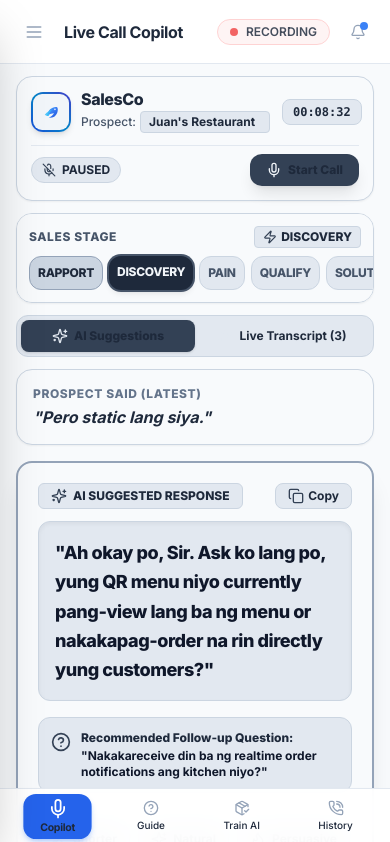
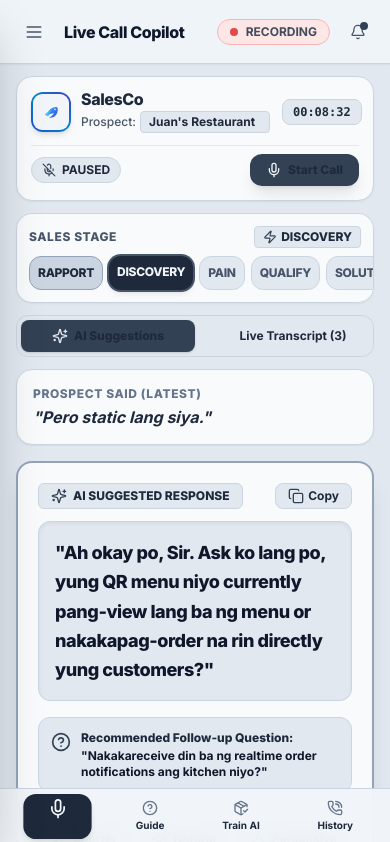
Before and after one commit to edgarxmendoxa74-blip/salesco., a React (Vite) app: page / in a window 390 px wide. Shown: the top 842 px of the page. Built offline with nearby package versions, Linux system fonts and the light colour scheme.

Commit message:
style: set sleek gray background for entire application

```diff
--- a/index.html
+++ b/index.html
@@ -10,7 +10,7 @@
     <link rel="preconnect" href="https://fonts.gstatic.com" crossorigin>
     <link href="https://fonts.googleapis.com/css2?family=Inter:wght@300;400;500;600;700;800&display=swap" rel="stylesheet">
   </head>
-  <body class="bg-white text-slate-800 min-h-screen font-sans antialiased selection:bg-blue-500 selection:text-white">
+  <body class="bg-slate-200 text-slate-900 min-h-screen font-sans antialiased selection:bg-slate-700 selection:text-white">
     <div id="root"></div>
     <script type="module" src="/src/main.tsx"></script>
   </body>
--- a/src/components/layout/AppLayout.tsx
+++ b/src/components/layout/AppLayout.tsx
@@ -1,7 +1,7 @@
 import React, { useState } from 'react';
 import { Sidebar, PageId } from './Sidebar';
 import { Navbar } from './Navbar';
-import { Mic, HelpCircle, PackageCheck, PhoneCall, LayoutDashboard } from 'lucide-react';
+import { Mic, HelpCircle, PackageCheck, PhoneCall } from 'lucide-react';
 
 interface AppLayoutProps {
   activePage: PageId;
@@ -28,7 +28,7 @@ export const AppLayout: React.FC<AppLayoutProps> = ({
   ];
 
   return (
-    <div className="min-h-screen bg-slate-50 text-slate-800 flex flex-col pb-16 lg:pb-0">
+    <div className="min-h-screen bg-slate-200 text-slate-900 flex flex-col pb-16 lg:pb-0">
       <Sidebar
         activePage={activePage}
         onSelectPage={onSelectPage}
@@ -50,7 +50,7 @@ export const AppLayout: React.FC<AppLayoutProps> = ({
       </div>
 
       {/* MOBILE BOTTOM NAVIGATION BAR */}
-      <div className="fixed bottom-0 left-0 right-0 z-40 bg-white/95 backdrop-blur-md border-t border-slate-200 px-2 py-1.5 flex items-center justify-around lg:hidden shadow-lg">
+      <div className="fixed bottom-0 left-0 right-0 z-40 bg-slate-100/95 backdrop-blur-md border-t border-slate-300 px-2 py-1.5 flex items-center justify-around lg:hidden shadow-lg">
         {mobileNavItems.map((item) => {
           const Icon = item.icon;
           const isActive = activePage === item.id;
@@ -62,11 +62,11 @@ export const AppLayout: React.FC<AppLayoutProps> = ({
                 onClick={() => onSelectPage(item.id)}
                 className={`flex flex-col items-center justify-center px-4 py-1 rounded-xl transition-all ${
                   isActive
-                    ? 'bg-blue-600 text-white shadow-md shadow-blue-500/30 font-bold scale-105'
-                    : 'bg-blue-50 text-blue-700 font-semibold border border-blue-200/60'
+                    ? 'bg-slate-800 text-slate-100 shadow-md font-bold scale-105'
+                    : 'bg-slate-300 text-slate-800 font-semibold border border-slate-400'
                 }`}
               >
-                <Icon className="w-5 h-5" />
+                <Icon className="w-5 h-5 text-slate-100" />
                 <span className="text-[10px] tracking-tight">{item.label}</span>
               </button>
             );
@@ -76,11 +76,11 @@ export const AppLayout: React.FC<AppLayoutProps> = ({
             <button
               key={item.id}
               onClick={() => onSelectPage(item.id)}
-              className={`flex flex-col items-center justify-center px-3 py-1 rounded-lg text-[10px] font-medium transition-colors ${
-                isActive ? 'text-blue-600 font-bold' : 'text-slate-500 hover:text-slate-800'
+              className={`flex flex-col items-center justify-center px-3 py-1 rounded-lg text-[10px] font-bold transition-colors ${
+                isActive ? 'text-slate-900 font-extrabold' : 'text-slate-600 hover:text-slate-900'
               }`}
             >
-              <Icon className={`w-4 h-4 mb-0.5 ${isActive ? 'text-blue-600' : 'text-slate-400'}`} />
+              <Icon className={`w-4 h-4 mb-0.5 ${isActive ? 'text-slate-900' : 'text-slate-500'}`} />
               <span>{item.label}</span>
             </button>
           );
--- a/src/components/layout/Navbar.tsx
+++ b/src/components/layout/Navbar.tsx
@@ -35,32 +35,32 @@ export const Navbar: React.FC<NavbarProps> = ({
   };
 
   return (
-    <header className="sticky top-0 z-30 h-16 bg-white/90 backdrop-blur-md border-b border-slate-200 px-4 lg:px-8 flex items-center justify-between">
+    <header className="sticky top-0 z-30 h-16 bg-slate-100/90 backdrop-blur-md border-b border-slate-300 px-4 lg:px-8 flex items-center justify-between shadow-sm">
       <div className="flex items-center gap-3">
         <button
           onClick={onOpenSidebar}
-          className="p-2 rounded-lg text-slate-400 hover:text-slate-700 hover:bg-slate-100 lg:hidden"
+          className="p-2 rounded-lg text-slate-600 hover:text-slate-900 hover:bg-slate-200 lg:hidden"
         >
           <Menu className="w-5 h-5" />
         </button>
-        <h2 className="text-base lg:text-lg font-bold text-slate-800 tracking-tight">
+        <h2 className="text-base lg:text-lg font-black text-slate-900 tracking-tight">
           {getPageTitle(activePage)}
         </h2>
       </div>
 
       <div className="flex items-center gap-3">
         {isRecording ? (
-          <div className="flex items-center gap-2 px-3 py-1 rounded-full bg-red-50 border border-red-200 text-red-600 text-xs font-semibold animate-pulse">
-            <span className="w-2 h-2 rounded-full bg-red-500" />
+          <div className="flex items-center gap-2 px-3 py-1 rounded-full bg-red-100 border border-red-300 text-red-700 text-xs font-bold animate-pulse">
+            <span className="w-2 h-2 rounded-full bg-red-600" />
             <span>RECORDING</span>
           </div>
         ) : isListening ? (
-          <div className="flex items-center gap-2 px-3 py-1 rounded-full bg-emerald-50 border border-emerald-200 text-emerald-600 text-xs font-semibold animate-pulse">
-            <span className="w-2 h-2 rounded-full bg-emerald-500" />
+          <div className="flex items-center gap-2 px-3 py-1 rounded-full bg-emerald-100 border border-emerald-300 text-emerald-800 text-xs font-bold animate-pulse">
+            <span className="w-2 h-2 rounded-full bg-emerald-600" />
             <span>LISTENING</span>
           </div>
         ) : (
-          <div className="hidden sm:flex items-center gap-2 px-3 py-1 rounded-full bg-slate-50 text-slate-400 text-xs font-medium border border-slate-200">
+          <div className="hidden sm:flex items-center gap-2 px-3 py-1 rounded-full bg-slate-200 text-slate-700 text-xs font-bold border border-slate-300">
             <Radio className="w-3.5 h-3.5" />
             <span>STANDBY</span>
           </div>
@@ -69,16 +69,16 @@ export const Navbar: React.FC<NavbarProps> = ({
         {activePage !== 'live-copilot' && (
           <button
             onClick={() => onSelectPage('live-copilot')}
-            className="flex items-center gap-2 px-3.5 py-1.5 rounded-lg bg-gradient-to-r from-blue-600 to-indigo-600 text-white font-semibold text-xs shadow-md shadow-blue-500/20 hover:from-blue-500 hover:to-indigo-500 transition-all"
+            className="flex items-center gap-2 px-3.5 py-1.5 rounded-lg bg-slate-800 text-slate-100 font-bold text-xs shadow hover:bg-slate-900 transition-all"
           >
-            <Mic className="w-4 h-4" />
+            <Mic className="w-4 h-4 text-slate-100" />
             <span className="hidden sm:inline">Start Copilot</span>
           </button>
         )}
 
-        <button className="p-2 rounded-lg text-slate-400 hover:text-slate-700 hover:bg-slate-100 relative">
+        <button className="p-2 rounded-lg text-slate-600 hover:text-slate-900 hover:bg-slate-200 relative">
           <Bell className="w-4 h-4" />
-          <span className="absolute top-1.5 right-1.5 w-2 h-2 rounded-full bg-blue-500" />
+          <span className="absolute top-1.5 right-1.5 w-2 h-2 rounded-full bg-slate-700" />
         </button>
       </div>
     </header>
--- a/src/index.css
+++ b/src/index.css
@@ -4,12 +4,11 @@
 
 @layer base {
   body {
-    @apply bg-slate-50 text-slate-900 antialiased overflow-x-hidden font-sans;
+    @apply bg-slate-200 text-slate-900 antialiased overflow-x-hidden font-sans;
   }
 
-  /* Fix high contrast readability on white backgrounds */
   h1, h2, h3, h4, h5, h6 {
-    @apply text-slate-900 font-bold tracking-tight;
+    @apply text-slate-900 font-extrabold tracking-tight;
   }
 
   p, span, label, input, button, select, textarea {
@@ -24,27 +23,27 @@
 }
 
 ::-webkit-scrollbar-track {
-  background: rgba(241, 245, 249, 0.9);
+  background: rgba(226, 232, 240, 0.9);
   border-radius: 9999px;
 }
 
 ::-webkit-scrollbar-thumb {
-  background: rgba(148, 163, 184, 0.7);
+  background: rgba(100, 116, 139, 0.6);
   border-radius: 9999px;
 }
 
 ::-webkit-scrollbar-thumb:hover {
-  background: rgba(100, 116, 139, 0.9);
+  background: rgba(71, 85, 105, 0.9);
 }
 
 .glass-panel {
-  background: #ffffff;
-  border: 1px solid #cbd5e1; /* slate-300 for clear visible outline */
-  box-shadow: 0 4px 6px -1px rgba(0, 0, 0, 0.05), 0 2px 4px -2px rgba(0, 0, 0, 0.05);
+  background: #f1f5f9; /* Slate 100 gray background */
+  border: 1px solid #cbd5e1; /* slate-300 border */
+  box-shadow: 0 4px 6px -1px rgba(0, 0, 0, 0.06);
 }
 
 .glass-panel-glow {
   background: #ffffff;
-  border: 2px solid #3b82f6; /* solid blue border for response card */
-  box-shadow: 0 10px 25px -5px rgba(59, 130, 246, 0.15);
+  border: 2px solid #475569; /* Slate 600 dark gray border */
+  box-shadow: 0 10px 25px -5px rgba(0, 0, 0, 0.1);
 }
```
